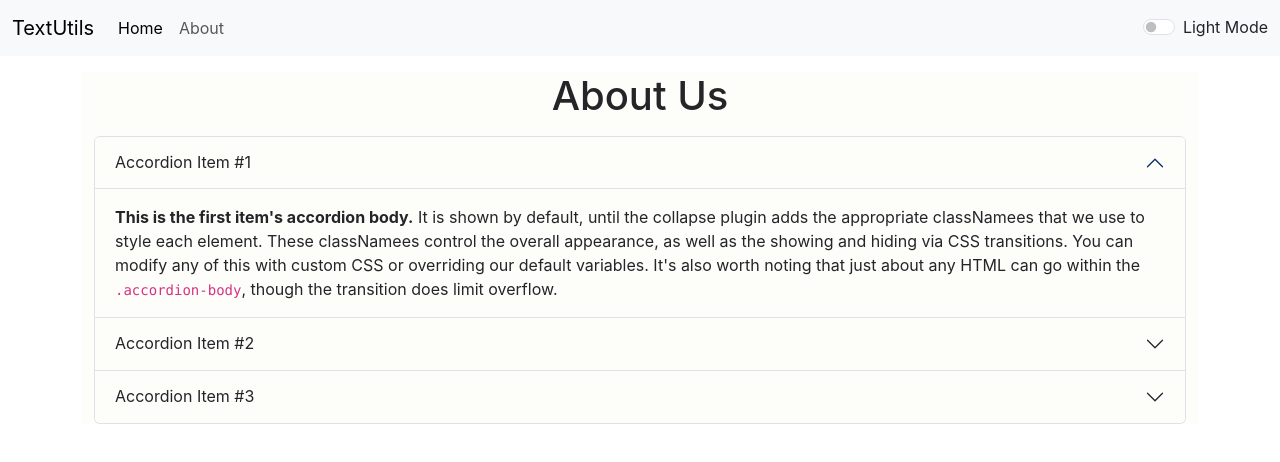
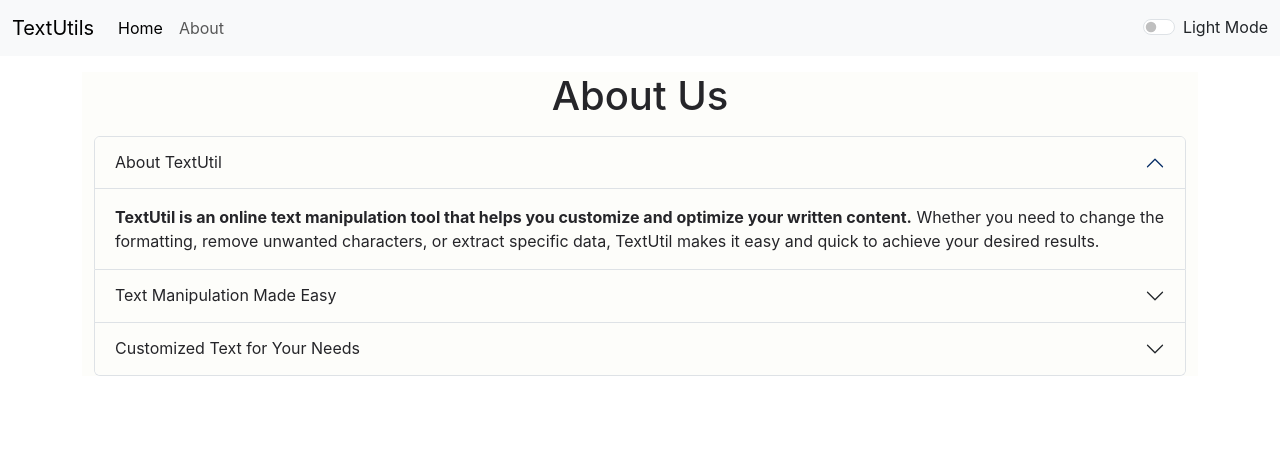
Before and after one commit to Ankurrawat-12/TextUtil, a React (Create React App) app: page /about in a window 1280 px wide. Shown: the top 462 px of the page. Built offline with nearby package versions, Linux system fonts and the light colour scheme.

Commit message:
Changed The About Section

```diff
--- a/src/components/About.js
+++ b/src/components/About.js
@@ -23,7 +23,7 @@
               aria-expanded="true"
               aria-controls="collapseOne"
             >
-              Accordion Item #1
+              About TextUtil
             </button>
           </h2>
           <div
@@ -39,14 +39,13 @@
                 color: props.mode === "dark" ? "#fdfdfa" : "#252529",
               }}
             >
-              <strong>This is the first item's accordion body.</strong> It is
-              shown by default, until the collapse plugin adds the appropriate
-              classNamees that we use to style each element. These classNamees
-              control the overall appearance, as well as the showing and hiding
-              via CSS transitions. You can modify any of this with custom CSS or
-              overriding our default variables. It's also worth noting that just
-              about any HTML can go within the <code>.accordion-body</code>,
-              though the transition does limit overflow.
+              <strong>
+                TextUtil is an online text manipulation tool that helps you
+                customize and optimize your written content.
+              </strong>{" "}
+              Whether you need to change the formatting, remove unwanted
+              characters, or extract specific data, TextUtil makes it easy and
+              quick to achieve your desired results.
             </div>
           </div>
         </div>
@@ -64,7 +63,7 @@
               aria-expanded="false"
               aria-controls="collapseTwo"
             >
-              Accordion Item #2
+              Text Manipulation Made Easy
             </button>
           </h2>
           <div
@@ -80,14 +79,12 @@
                 color: props.mode === "dark" ? "#fdfdfa" : "#252529",
               }}
             >
-              <strong>This is the second item's accordion body.</strong> It is
-              hidden by default, until the collapse plugin adds the appropriate
-              classNamees that we use to style each element. These classNamees
-              control the overall appearance, as well as the showing and hiding
-              via CSS transitions. You can modify any of this with custom CSS or
-              overriding our default variables. It's also worth noting that just
-              about any HTML can go within the <code>.accordion-body</code>,
-              though the transition does limit overflow.
+              With TextUtil, you don't need to be a programmer or have any
+              special skills to improve your text. The platform offers a
+              user-friendly interface that lets you select from a wide range of
+              features, such as sorting, filtering, and merging, and apply them
+              to your text instantly. You can also save your favorite options
+              for future use or share them with others.
             </div>
           </div>
         </div>
@@ -105,7 +102,7 @@
               aria-expanded="false"
               aria-controls="collapseThree"
             >
-              Accordion Item #3
+              Customized Text for Your Needs
             </button>
           </h2>
           <div
@@ -121,14 +118,11 @@
                 color: props.mode === "dark" ? "#fdfdfa" : "#252529",
               }}
             >
-              <strong>This is the third item's accordion body.</strong> It is
-              hidden by default, until the collapse plugin adds the appropriate
-              classNamees that we use to style each element. These classNamees
-              control the overall appearance, as well as the showing and hiding
-              via CSS transitions. You can modify any of this with custom CSS or
-              overriding our default variables. It's also worth noting that just
-              about any HTML can go within the <code>.accordion-body</code>,
-              though the transition does limit overflow.
+              Whether you're a student, a writer, or a business professional,
+              TextUtil can help you streamline your work and save time. By
+              automating repetitive tasks and enabling you to focus on the
+              content, rather than the formatting, TextUtil empowers you to be
+              more productive and efficient in your work.
             </div>
           </div>
         </div>
```
